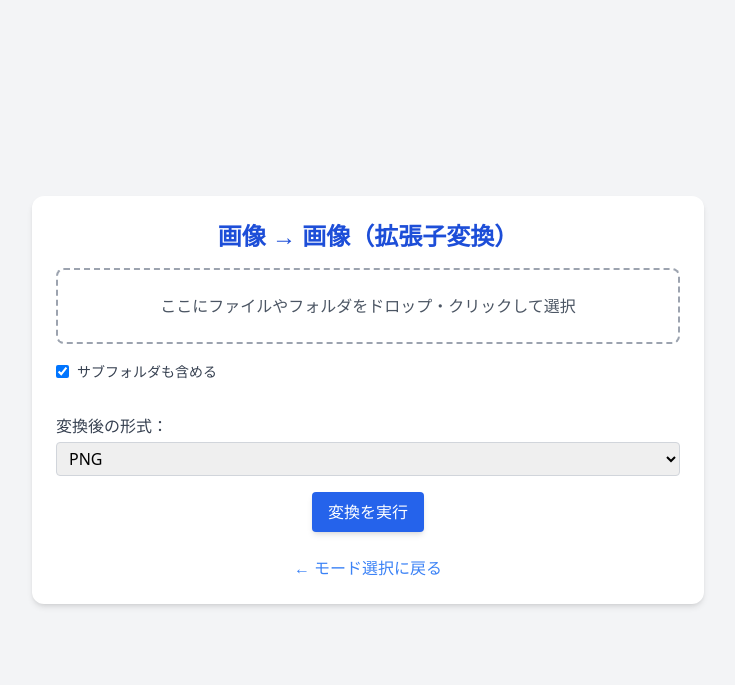
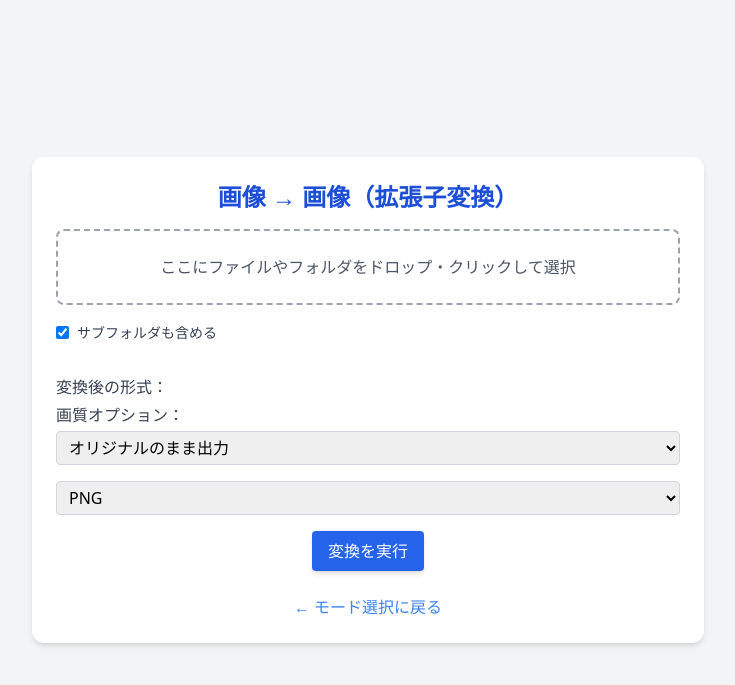
Before and after one commit to bunboguten9/picnvert-web, a Flask app: page /img2img in a window 1280 px wide. Shown: the top 685 px of the page, without its empty margins (272-1007 px from the left). Run offline with Flask 3, Linux system fonts and the light colour scheme; parts of the project's set-up code (start-up, migrations or seed data) failed here and were passed over; some libraries are stand-ins or nearby versions.

Commit message:
Update img2img.html

```diff
--- a/templates/img2img.html
+++ b/templates/img2img.html
@@ -32,6 +32,16 @@
     <!-- 出力形式 -->
     <div class="mb-4">
       <label for="format-select" class="block text-gray-700 mb-1">変換後の形式：</label>
+      <!-- 画質選択 -->
+      <div class="mb-4">
+        <label for="quality-select" class="block text-gray-700 mb-1">画質オプション：</label>
+        <select id="quality-select" class="w-full border border-gray-300 rounded px-2 py-1">
+          <option value="original">オリジナルのまま出力</option>
+          <option value="high">高画質（サイズ調整あり）</option>
+          <option value="medium">中画質（サイズ調整あり）</option>
+          <option value="low">軽量画質（サイズ調整あり）</option>
+        </select>
+      </div>
       <select id="format-select" class="w-full border border-gray-300 rounded px-2 py-1">
         <option value="png">PNG</option>
         <option value="jpeg">JPEG</option>
```
